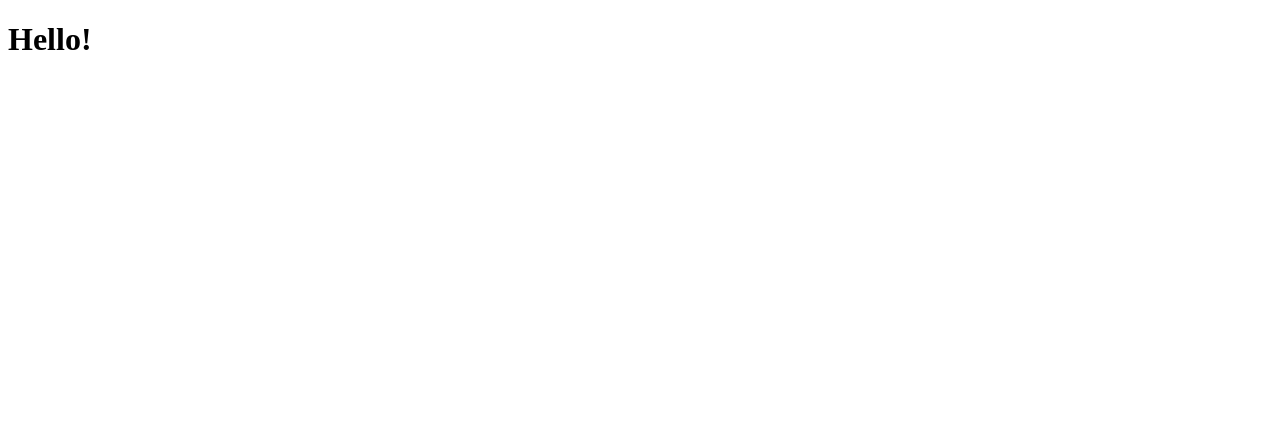
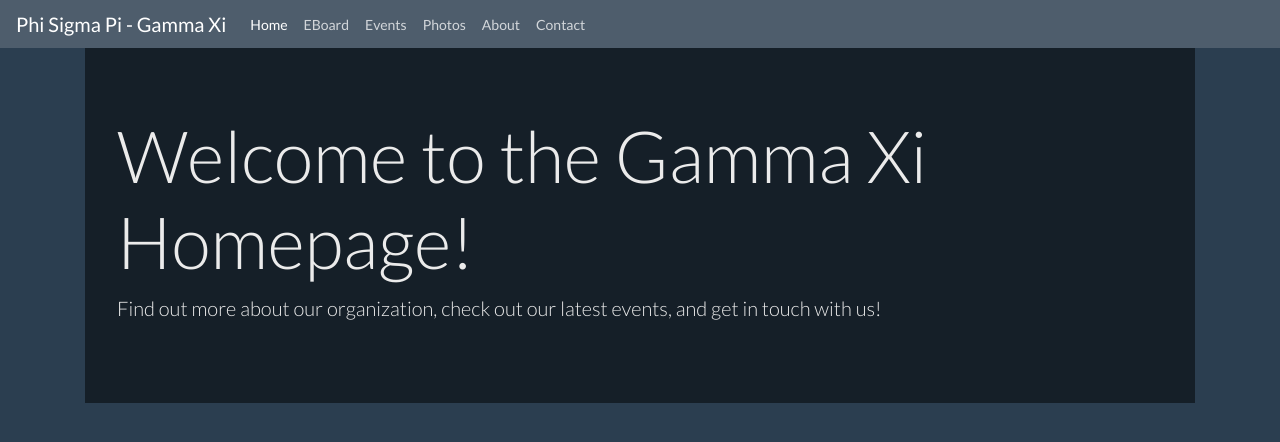
Before and after one commit to pspgammaxi/pspgammaxi.github.io, a plain HTML site: page index.html in a window 1280 px wide. Drawn offline with nearby package versions, Linux system fonts and the light colour scheme; a script that the page names is missing.

Commit message:
Added custom.css and updated index.html
Minor changes

```diff
--- /dev/null
+++ b/custom.css
@@ -0,0 +1,10 @@
+
+.jumbotron {
+    background-color: rgba(0, 0, 0, 0.5);;
+    margin-bottom: 0;`enter code here`
+    min-height: 50%;
+    background-repeat: no-repeat;
+    background-position: center;
+    -webkit-background-size: cover;
+    background-size: cover;
+}
--- a/index.html
+++ b/index.html
@@ -2,8 +2,54 @@
 <html>
 <head>
   <title> PSP Gamma Xi </title>
+
+  <!-- Bootstrap CDN -->
+  <link rel="stylesheet" href="https://maxcdn.bootstrapcdn.com/bootstrap/4.0.0-alpha.6/css/bootstrap.min.css" integrity="sha384-rwoIResjU2yc3z8GV/NPeZWAv56rSmLldC3R/AZzGRnGxQQKnKkoFVhFQhNUwEyJ" crossorigin="anonymous">
+  <link rel="stylesheet" href="https://maxcdn.bootstrapcdn.com/bootswatch/4.0.0/superhero/bootstrap.min.css">
+  <script src="https://code.jquery.com/jquery-3.1.1.slim.min.js" integrity="sha384-A7FZj7v+d/sdmMqp/nOQwliLvUsJfDHW+k9Omg/a/EheAdgtzNs3hpfag6Ed950n" crossorigin="anonymous"></script>
+  <script src="https://cdnjs.cloudflare.com/ajax/libs/tether/1.4.0/js/tether.min.js" integrity="sha384-DztdAPBWPRXSA/3eYEEUWrWCy7G5KFbe8fFjk5JAIxUYHKkDx6Qin1DkWx51bBrb" crossorigin="anonymous"></script>
+  <script src="https://maxcdn.bootstrapcdn.com/bootstrap/4.0.0-alpha.6/js/bootstrap.min.js" integrity="sha384-vBWWzlZJ8ea9aCX4pEW3rVHjgjt7zpkNpZk+02D9phzyeVkE+jo0ieGizqPLForn" crossorigin="anonymous"></script>
+
+  <link rel="stylesheet" href="custom.css">
 </head>
 <body>
-  <h1> Hello! </h1>
+
+  <nav class="navbar navbar-expand-lg navbar-dark bg-dark">
+    <a class="navbar-brand" href="#">Phi Sigma Pi - Gamma Xi</a>
+    <button class="navbar-toggler" type="button" data-toggle="collapse" data-target="#navbarColor02" aria-controls="navbarColor02" aria-expanded="false" aria-label="Toggle navigation" style="">
+      <span class="navbar-toggler-icon"></span>
+    </button>
+
+    <div class="collapse navbar-collapse" id="navbarColor02">
+      <ul class="navbar-nav mr-auto">
+        <li class="nav-item active">
+          <a class="nav-link" href="#">Home <span class="sr-only">(current)</span></a>
+        </li>
+        <li class="nav-item">
+          <a class="nav-link" href="#">EBoard</a>
+        </li>
+        <li class="nav-item">
+          <a class="nav-link" href="#">Events</a>
+        </li>
+        <li class="nav-item">
+          <a class="nav-link" href="#">Photos</a>
+        </li>
+        <li class="nav-item">
+          <a class="nav-link" href="#">About</a>
+        </li>
+        <li class="nav-item">
+          <a class="nav-link" href="#">Contact</a>
+        </li>
+      </ul>
+    </div>
+  </nav>
+
+<div class="container">
+    <div class="jumbotron">
+      <h1 class="display-3">Welcome to the Gamma Xi Homepage!</h1>
+      <p class="lead">Find out more about our organization, check out our latest events, and get in touch with us!</p>
+    </div>
+  </div>
+
 </body>
 </html>
```
